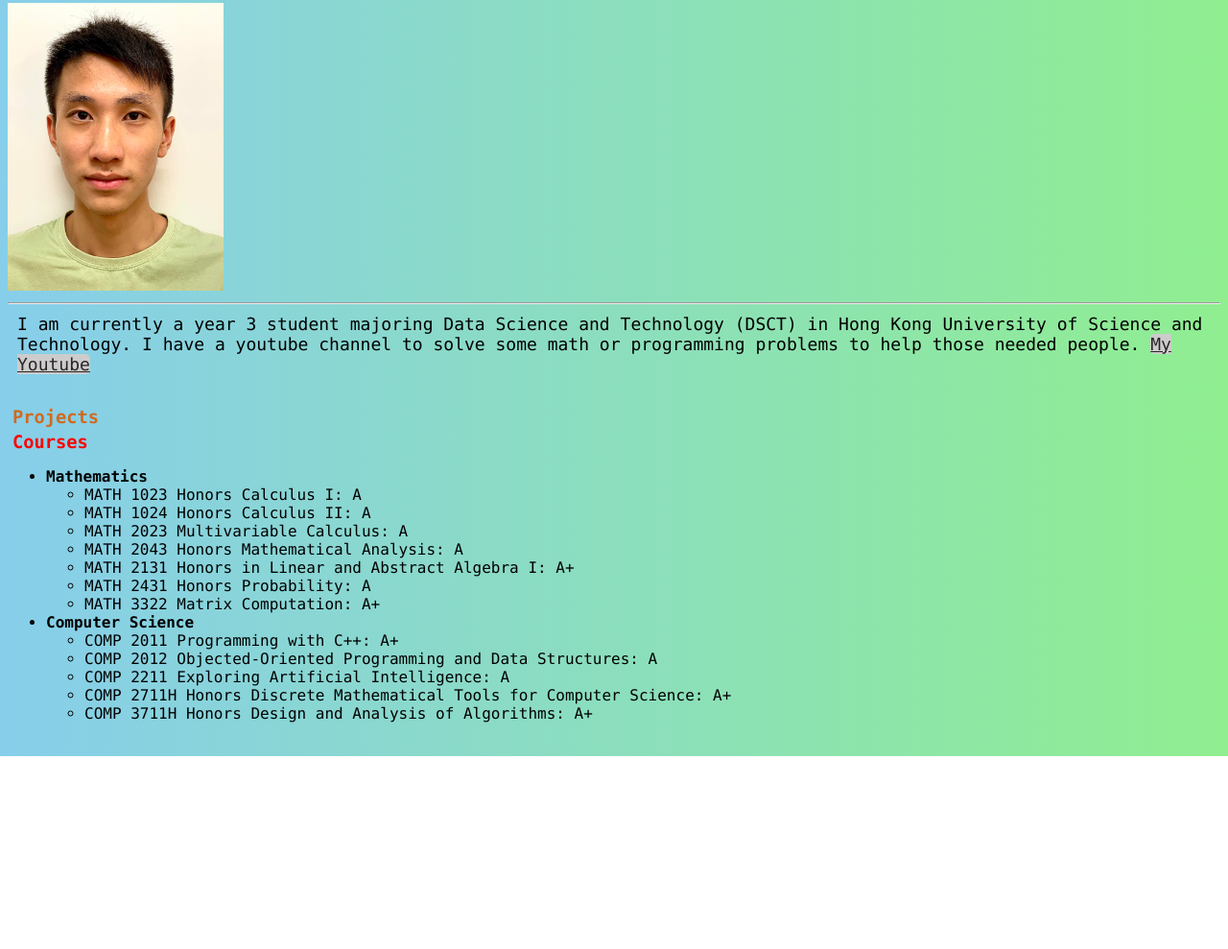
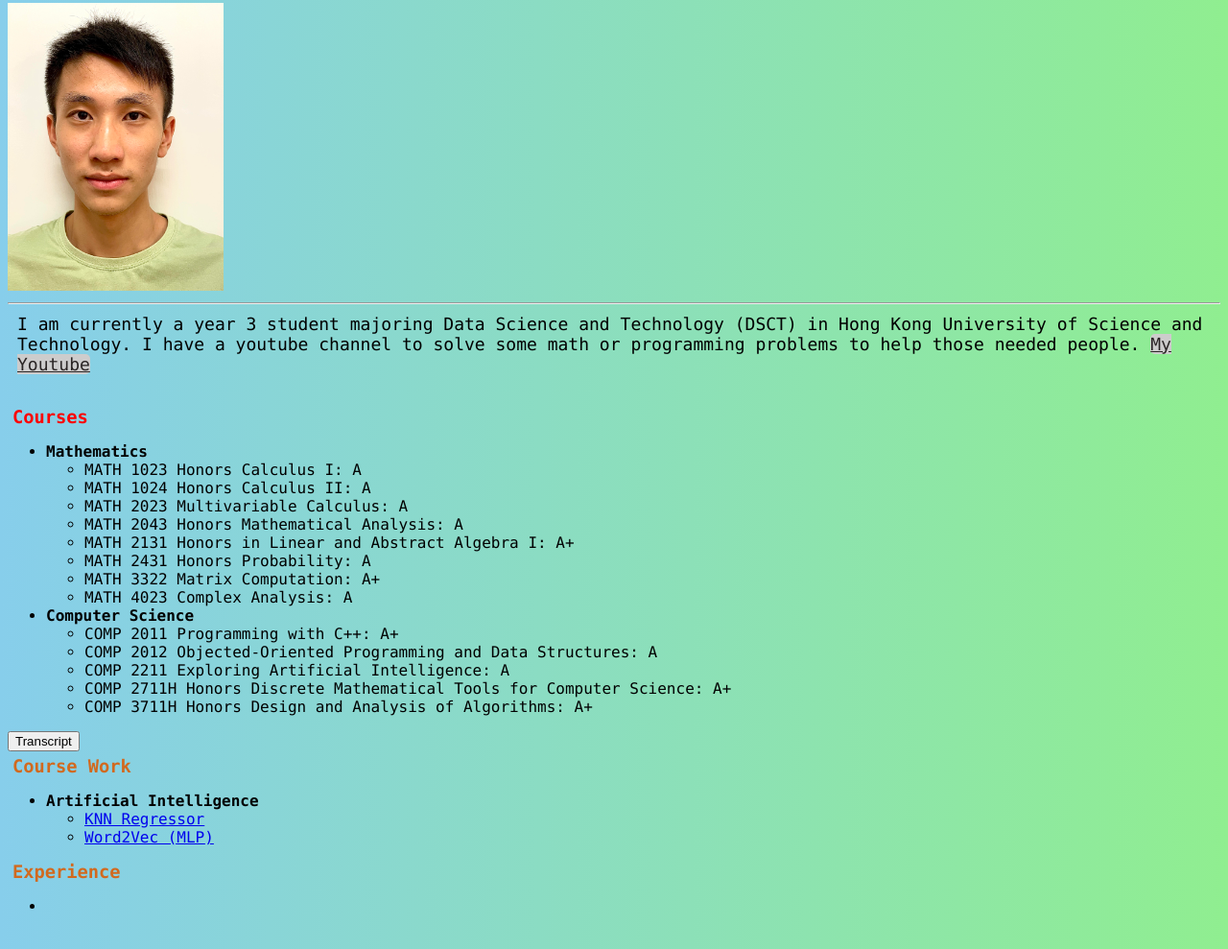
Before and after one commit to 4n4n4n/profile-website, a plain HTML site: page index.html in a window 1280 px wide. Shown: the part 78-1067 px from the top of the page at 96% size. Before the commit the page ends 866 px from the top, so only its background shows below. Drawn offline with Linux system fonts and the light colour scheme.

Commit message:
Update index.html
adjust content

```diff
--- a/index.html
+++ b/index.html
@@ -26,11 +26,10 @@
     <p>I am currently a year 3 student majoring Data Science and Technology (DSCT) in Hong Kong University of Science and Technology.
     I have a youtube channel to solve some math or programming problems to help those needed people. <a href="https://www.youtube.com/channel/UC_jf666i8beK7bOqVO6fr8g" style="background-color: rgb(205, 204, 204); color: rgb(42, 37, 37);border-radius: 5px;">My Youtube</a></p>
 
-    <br>
+      <br>
 
 
 
-    <h3>Projects</h3>
 
     <h3 id="course">Courses</h3>
 
@@ -45,8 +44,10 @@
                         <li>MATH 2131 Honors in Linear and Abstract Algebra I: A+</li>
                         <li>MATH 2431 Honors Probability: A</li>
                         <li>MATH 3322 Matrix Computation: A+</li>
+                        <li>MATH 4023 Complex Analysis: A</li>
                     </ul>
-                </li><li>
+            </li>
+            <li>
                 <b>Computer Science</b>
                     <ul>
                         <li>COMP 2011 Programming with C++: A+</li>
@@ -58,9 +59,31 @@
 
             </li>
         </ul>
+        <button onclick="location.href='transcript.pdf' ;"> Transcript</button>
+
+        <h3 >Course Work</h3>
+        <ul>
+
+            <li>
+
+                <b>Artificial Intelligence</b>
+                <ul>
+                    <li> <a href = https://colab.research.google.com/drive/14wBVAVW4J2PWiiF6x9ghJACRMtOmcneM?usp=drive_link> KNN Regressor</a></li>
+                    <li> <a href = https://colab.research.google.com/drive/15igXoYGW7JZtv8MxRPFQaBEbTmn-4Tps?usp=drive_link> Word2Vec (MLP)</a></li>
+                </ul>
 
 
 
+            </li>
+
+        </ul>
+
+        <h3>Experience</h3>
+        <ul>
+            <li>
+                <b></b>
+            </li>
+        </ul>
 
     <br>
 
```
